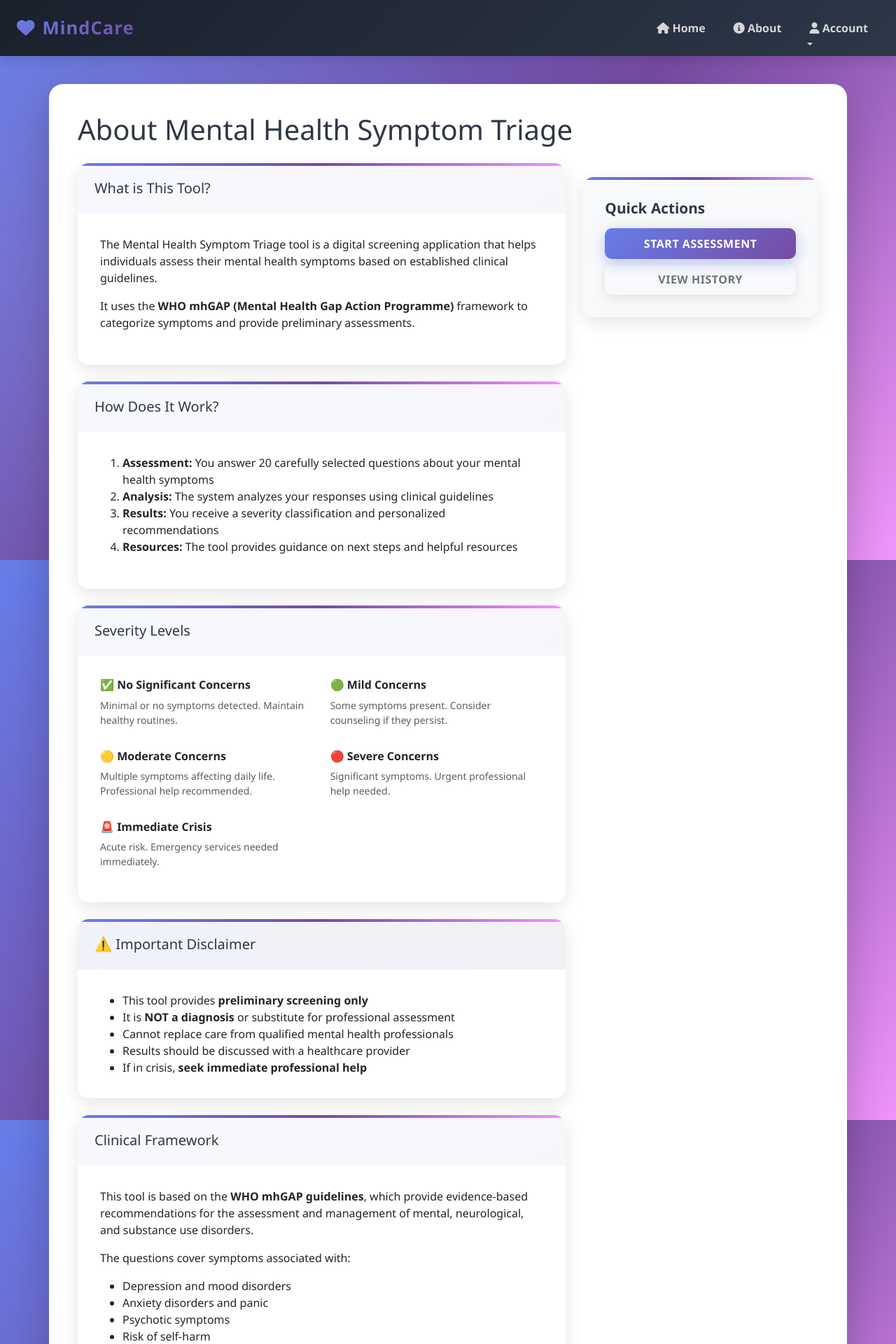
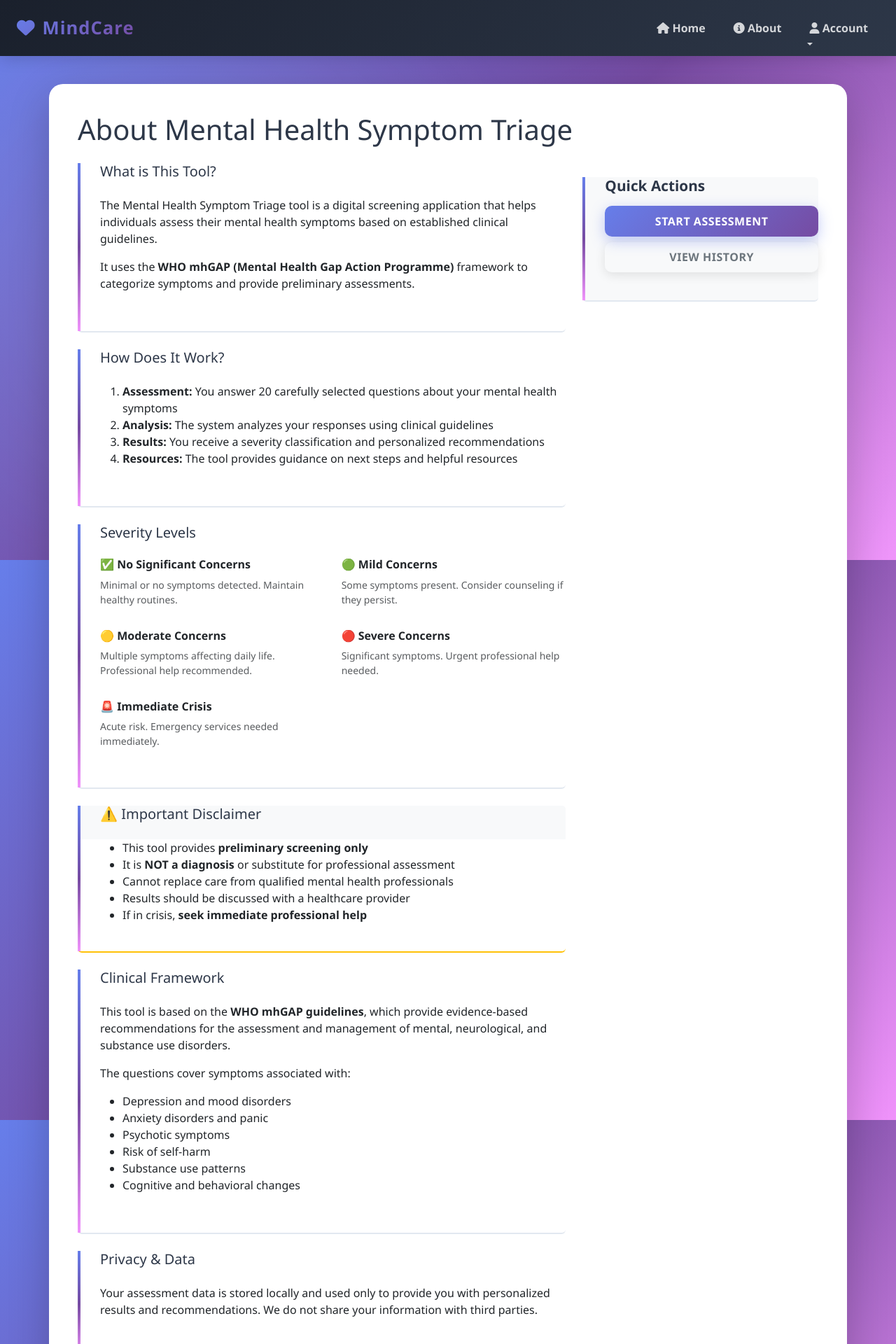
Before and after one commit to HanjalaShihab/Mental-Health-Symptom-Triage, a Django app: page /about/ in a window 1280 px wide. Shown: the top 1920 px of the page at 70% size. Run offline with Django 4.2, Linux system fonts and the light colour scheme.

Commit message:
changed the font page ui

```diff
--- a/mental_health_project/triage_app/static/css/style.css
+++ b/mental_health_project/triage_app/static/css/style.css
@@ -1,4 +1,4 @@
-/* Mental Health Triage - Modern Premium UI */
+/* Mental Health Triage - Modern No-Card Design */
 
 :root {
     --primary-color: #667eea;
@@ -12,6 +12,7 @@
     --dark-color: #1a202c;
     --text-color: #2d3748;
     --border-color: #e2e8f0;
+    --divider-thickness: 2px;
 }
 
 /* ===== MODERN ANIMATIONS ===== */
@@ -313,44 +314,45 @@
     font-size: 1.1rem;
 }
 
-/* ===== CARDS ===== */
+/* ===== MODERN SECTIONS (No Cards) ===== */
 .card {
     border: none;
-    border-radius: 16px;
-    transition: all 0.3s cubic-bezier(0.34, 1.56, 0.64, 1);
-    box-shadow: 0 8px 24px rgba(0, 0, 0, 0.1);
-    overflow: hidden;
+    box-shadow: none;
+    background: transparent;
+    margin-bottom: 3rem;
+    animation: slideIn 0.6s cubic-bezier(0.34, 1.56, 0.64, 1);
+    border-bottom: var(--divider-thickness) solid var(--border-color);
+    padding-bottom: 2.5rem;
     position: relative;
-    background: white;
 }
 
 .card::before {
     content: '';
     position: absolute;
+    left: 0;
     top: 0;
-    left: 0;
-    right: 0;
-    height: 4px;
-    background: linear-gradient(90deg, var(--primary-color), var(--secondary-color), var(--tertiary-color));
+    bottom: 0;
+    width: 4px;
+    background: linear-gradient(180deg, var(--primary-color), var(--secondary-color), var(--tertiary-color));
+    animation: slideIn 0.8s cubic-bezier(0.34, 1.56, 0.64, 1);
 }
 
 .card:hover {
-    transform: translateY(-8px);
-    box-shadow: 0 16px 40px rgba(0, 0, 0, 0.15);
+    transform: none;
+    border-bottom-color: var(--primary-color);
 }
 
 .card-header {
-    background: linear-gradient(135deg, rgba(102, 126, 234, 0.05) 0%, rgba(118, 75, 162, 0.05) 100%);
+    background: transparent;
     border: none;
-    padding: 1.5rem;
+    padding: 0 0 1.5rem 2rem;
     font-weight: 700;
     color: var(--text-color);
-    font-size: 1.2rem;
-    border-radius: 16px 16px 0 0;
+    font-size: 1.3rem;
 }
 
 .card-body {
-    padding: 2rem;
+    padding: 0 0 0 2rem;
 }
 
 .card-title {
```
